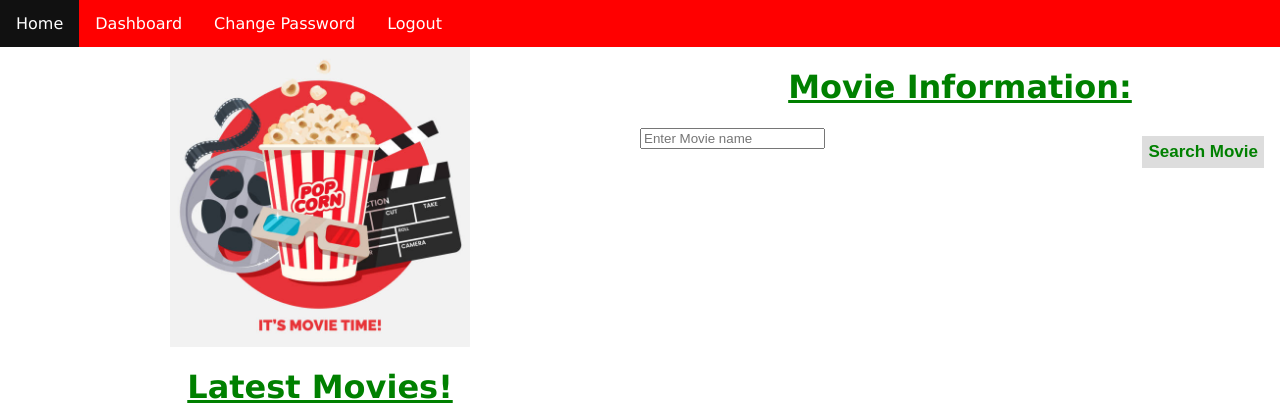
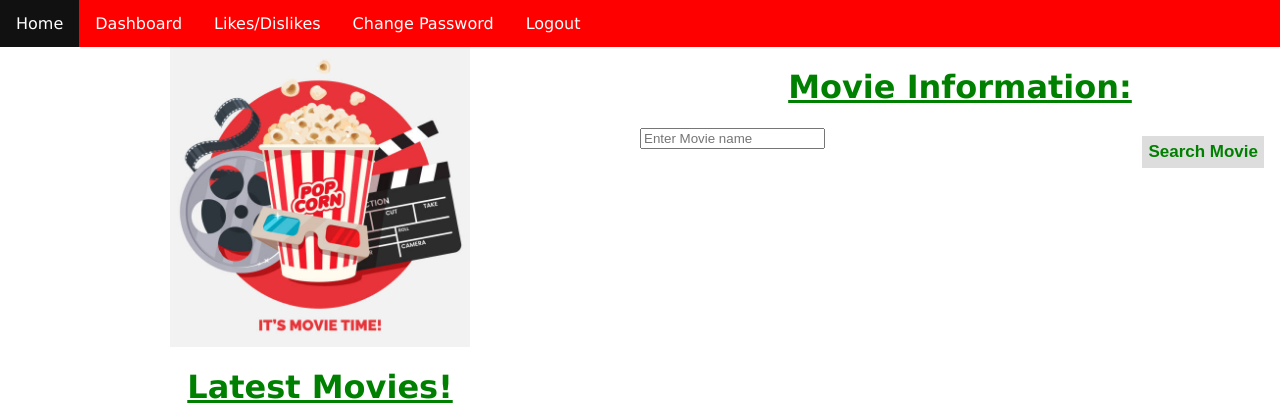
Before and after one commit to pythcon/CineRex, a PHP site: page / in a window 1280 px wide. Shown: the top 420 px of the page. Run offline with PHP 8.4, Linux system fonts and the light colour scheme; the visitor is signed in with stand-in values (Sample User, id 1); some libraries are stand-ins or nearby versions.

Commit message:
added preferences button to nav bar

```diff
--- a/index.php
+++ b/index.php
@@ -200,6 +200,7 @@ if (!$_SESSION['logged']){
     <ul>
      <li><a href='index.html'>Home</a></li>
  <li><a href='dashboard.php'>Dashboard</a></li>
+ 	  <li><a href='preferences.php'>Likes/Dislikes</a></li>
       <li><a href='changepassword.html'>Change Password</a></li>
       <li><a href='handler_logout.php'>Logout</a></li>
 
```
